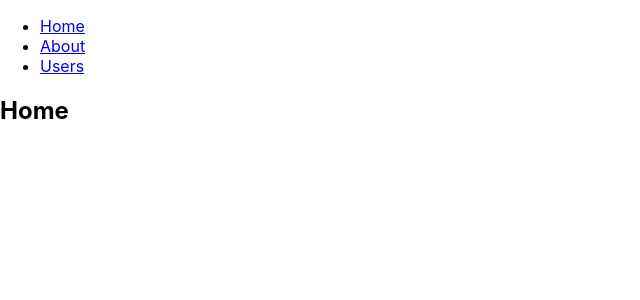
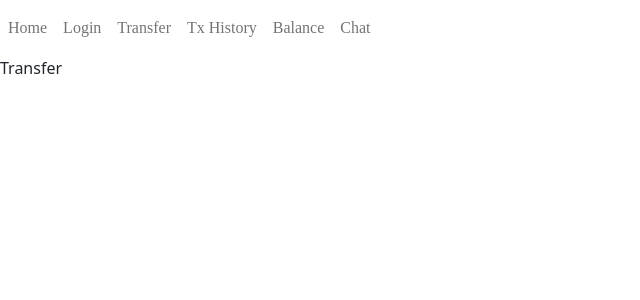
Before and after one commit to melvincwng/TT4_Group2, a React (Create React App) app in the folder techtrek/: page /transfer in a window 1280 px wide. Shown: the top 300 px of the page, without its empty margins (0-640 px from the left). Built offline with nearby package versions, Linux system fonts and the light colour scheme.

Commit message:
[Melvin] Implement navigation bar

```diff
--- a/techtrek/package.json
+++ b/techtrek/package.json
@@ -6,7 +6,10 @@
     "@testing-library/jest-dom": "^5.12.0",
     "@testing-library/react": "^11.2.6",
     "@testing-library/user-event": "^12.8.3",
+    "axios": "^0.21.1",
+    "bootstrap": "^5.0.0",
     "react": "^17.0.2",
+    "react-bootstrap": "^1.5.2",
     "react-dom": "^17.0.2",
     "react-router-dom": "^5.2.0",
     "react-scripts": "4.0.3",
--- a/techtrek/src/App.js
+++ b/techtrek/src/App.js
@@ -1,44 +1,23 @@
 import React from "react";
-import {
-  BrowserRouter as Router,
-  Switch,
-  Route,
-  Link
-} from "react-router-dom";
+import { BrowserRouter as Router, Switch, Route, Link } from "react-router-dom";
+import NavigationBar from "./components/NavigationBar";
+import "bootstrap/dist/css/bootstrap.min.css";
 
 export default function App() {
   return (
-    <Router>
-      <div>
-        <nav>
-          <ul>
-            <li>
-              <Link to="/">Home</Link>
-            </li>
-            <li>
-              <Link to="/about">About</Link>
-            </li>
-            <li>
-              <Link to="/users">Users</Link>
-            </li>
-          </ul>
-        </nav>
-
-        {/* A <Switch> looks through its children <Route>s and
-            renders the first one that matches the current URL. */}
+    <div>
+      <Router>
+        <NavigationBar />
         <Switch>
-          <Route path="/about">
-            <About />
-          </Route>
-          <Route path="/users">
-            <Users />
-          </Route>
-          <Route path="/">
-            <Home />
-          </Route>
+          <Route path="/" exact component={() => <div>Homepage</div>} />
+          <Route path="/login" exact component={() => <div>Login Page</div>} />
+          <Route path="/transfer" exact component={() => <div>Transfer</div>} />
+          <Route path="/history" exact component={() => <div>History</div>} />
+          <Route path="/balance" exact component={() => <div>Balance</div>} />
+          <Route path="/chat" exact component={() => <div>Chat</div>} />
         </Switch>
-      </div>
-    </Router>
+      </Router>
+    </div>
   );
 }
 
--- /dev/null
+++ b/techtrek/src/components/NavigationBar.js
@@ -0,0 +1,23 @@
+import React from "react";
+import { Navbar, Nav } from "react-bootstrap";
+import styles from "./NavigationBar.module.css";
+
+function NavigationBar() {
+  return (
+    <Navbar bg="transparent" expand="lg" className={styles.navbar}>
+      <Navbar.Toggle aria-controls="basic-navbar-nav" />
+      <Navbar.Collapse id="basic-navbar-nav">
+        <Nav className="mr-auto">
+          <Nav.Link href="/">Home</Nav.Link>
+          <Nav.Link href="/login">Login</Nav.Link>
+          <Nav.Link href="/transfer">Transfer</Nav.Link>
+          <Nav.Link href="/history">Tx History</Nav.Link>
+          <Nav.Link href="/balance">Balance</Nav.Link>
+          <Nav.Link href="/chat">Chat</Nav.Link>
+        </Nav>
+      </Navbar.Collapse>
+    </Navbar>
+  );
+}
+
+export default NavigationBar;
--- /dev/null
+++ b/techtrek/src/components/NavigationBar.module.css
@@ -0,0 +1,3 @@
+.navbar {
+  font-family: "Pangolin", cursive !important;
+}
```
Also changed, not shown: 1 other file (tests, documents, lock files or other folders).
